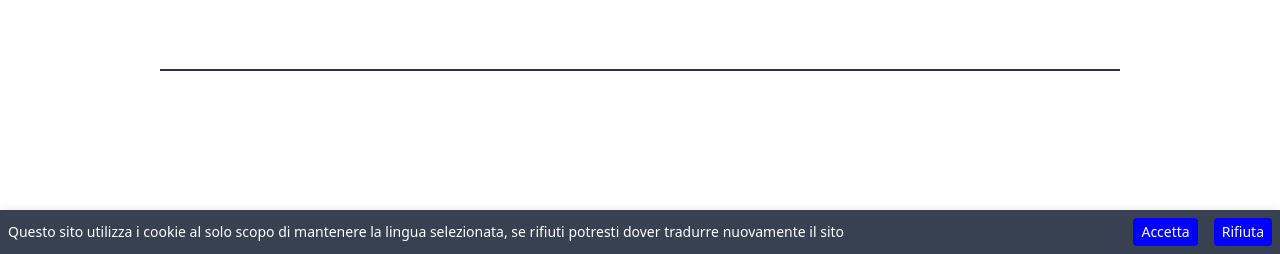
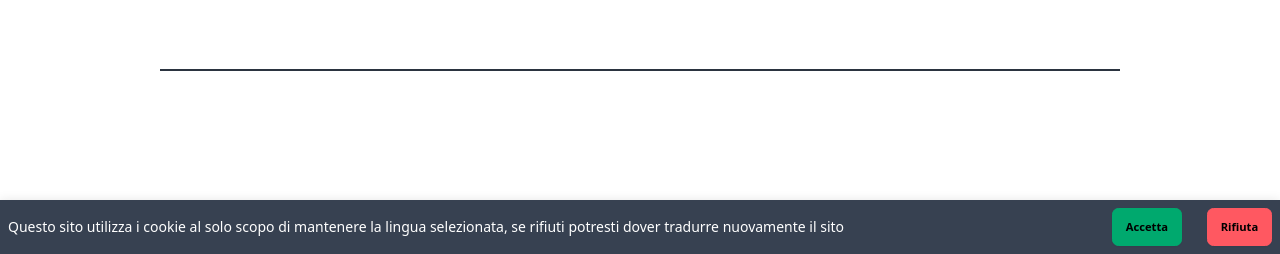
Before and after one commit to BetteraNicolo/webCV, a PHP site: page / in a window 1280 px wide. Shown: the part 546-800 px from the top of the page. Run offline with PHP 8.4, Linux system fonts and the light colour scheme; some libraries are stand-ins or nearby versions.

Commit message:
Add files via upload

```diff
--- a/index.html
+++ b/index.html
@@ -101,8 +101,8 @@
     <div id="cookieConsent" class="fixed bottom-0 w-full bg-gray-700 text-white py-2 px-4 text-sm z-10">
         <p id="pCookie">Questo sito utilizza i cookie al solo scopo di mantenere la lingua selezionata, se rifiuti potresti dover tradurre nuovamente il sito</p>
         <div class="bottoni">
-            <button class="ml-2 bg-blue-500 hover:bg-blue-600 text-white px-2 py-1 rounded" onclick="accettaCookie()"><p id="accetta">Accetta</p></button>
-            <button class="ml-2 bg-red-500 hover:bg-red-300 text-white px-2 py-1 rounded" onclick="rifiutaCookie()"><p id="rifiuta">Rifiuta</p></button>
+            <button class="btn btn-success" onclick="accettaCookie()"><p id="accetta">Accetta</p></button>
+            <button class="btn btn-error" onclick="rifiutaCookie()"><p id="rifiuta">Rifiuta</p></button>
         </div>
     </div>
 
--- a/js.js
+++ b/js.js
@@ -56,7 +56,8 @@ function traduci(lang) {
                                                             "Sono ora pronto ad intraprendere il percorso universitario presso la facoltà di Ingegneria Informatica " +
                                                             "dell'Università di Brescia per completare la mia formazione.";
         document.getElementById("pCookie").textContent =    "Questo sito utilizza i cookie al solo scopo di mantenere la lingua selezionata. Se rifiuti potresti dover tradurre nuovamente il sito";
-
+        document.getElementById("accetta").textContent =    "Accetta";
+        document.getElementById("rifiuta").textContent =    "Rifiuta";
     }
 
 
--- a/styles.css
+++ b/styles.css
@@ -12,23 +12,17 @@
 }
 
 #cookieConsent button {
-    background-color: blue;
-    color: white;
-    border: none;
-    padding: 4px 8px;
-    cursor: pointer;
-    border-radius: 4px;
-    text-align: left;
+    zoom: 80%;
+    font-weight: bold;
 }
 
 .bottoni{ /* Nuovo */
     display: flex;
-    gap: 8px; /* Spazio tra i bottoni */
+    gap: 25px; /* Spazio tra i bottoni */
+    position: relative;
+    left: 100;
 }
 
-#cookieConsent button:hover {
-    background-color: #1e40af;
-}
 
 /* cookie settings */
 
```
